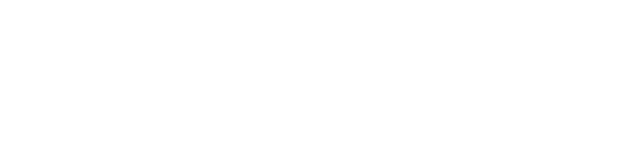
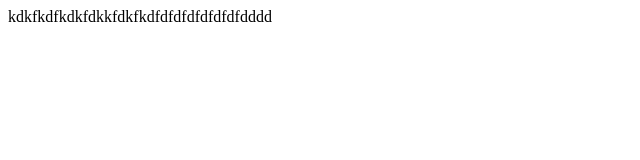
Before and after one commit to Uniger/Primer-contacto-git, a plain HTML site: page index.html in a window 1280 px wide. Shown: the whole page, without its empty margins (0-640 px from the left). Drawn offline with Linux system fonts and the light colour scheme.

Commit message:
seguimos en pruebas

```diff
--- a/index.html
+++ b/index.html
@@ -7,6 +7,6 @@
     <title>Document</title>
 </head>
 <body>
-
+    kdkfkdfkdkfdkkfdkfkdfdfdfdfdfdfdfdddd
 </body>
 </html>
```
